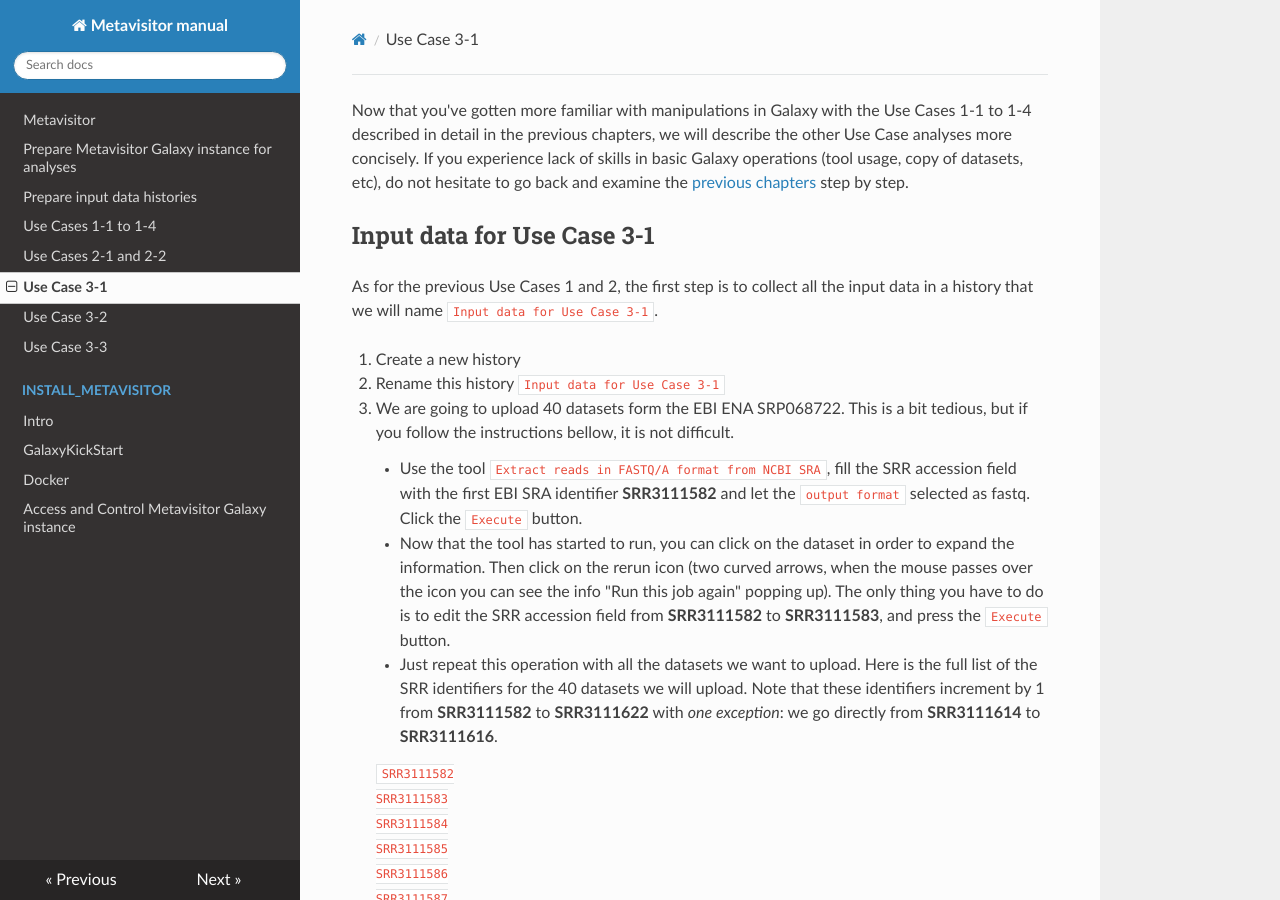
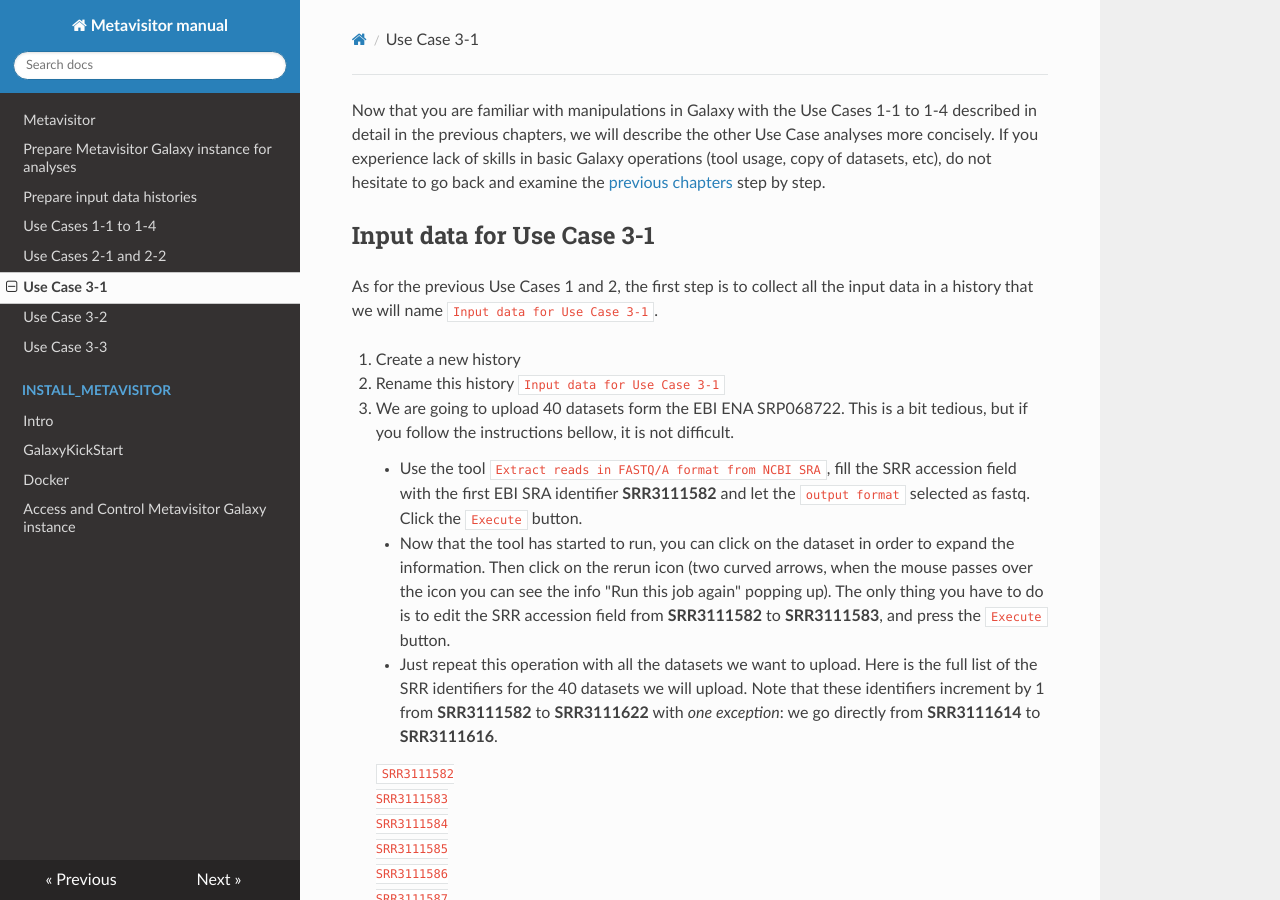
Before and after one commit to ARTbio/Metavisitor-manual, an MkDocs documentation site: the page built from docs/use_case_3-1.md, in a window 1280 px wide and 900 px high. Built offline with MkDocs 1.6.1, drawn with Linux system fonts in a browser that asks for light colours; nearby versions of some CDN libraries; old or Windows-style settings are respelled for this version of MkDocs.

Commit message:
now that you are

```diff
--- a/docs/use_case_3-1.md
+++ b/docs/use_case_3-1.md
@@ -1,4 +1,4 @@
-Now that you've gotten more familiar with manipulations in Galaxy with the Use Cases 1-1 to 1-4 described in detail in the previous chapters, we will describe the other Use Case analyses more concisely. If you experience lack of skills in basic Galaxy operations (tool usage, copy of datasets, etc), do not hesitate to go back and examine the [previous chapters](use_cases_input_data) step by step.
+Now that you are familiar with manipulations in Galaxy with the Use Cases 1-1 to 1-4 described in detail in the previous chapters, we will describe the other Use Case analyses more concisely. If you experience lack of skills in basic Galaxy operations (tool usage, copy of datasets, etc), do not hesitate to go back and examine the [previous chapters](use_cases_input_data) step by step.
 
 
 ## Input data for Use Case 3-1
```
